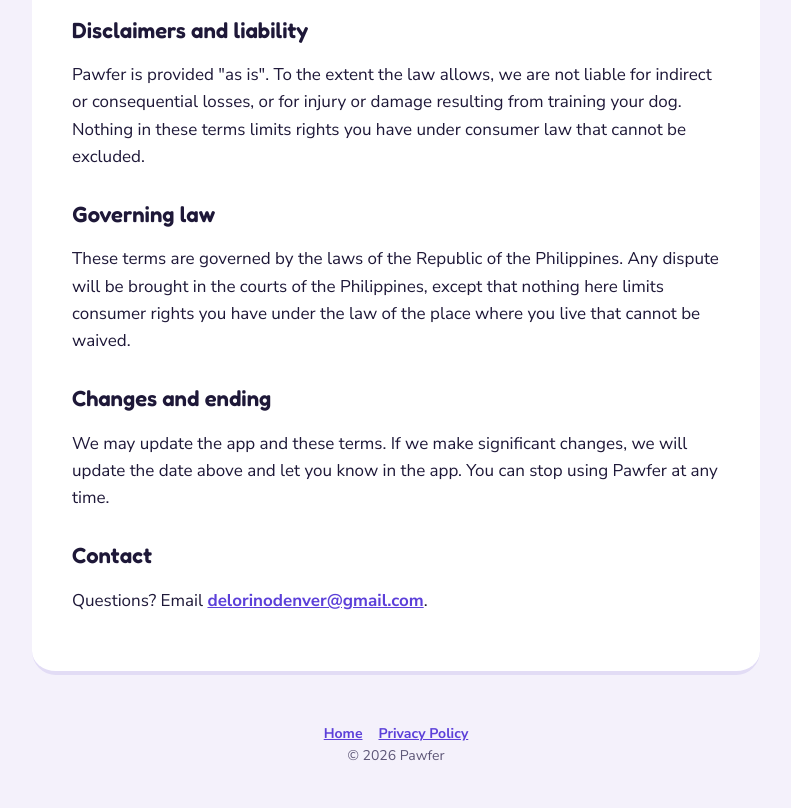
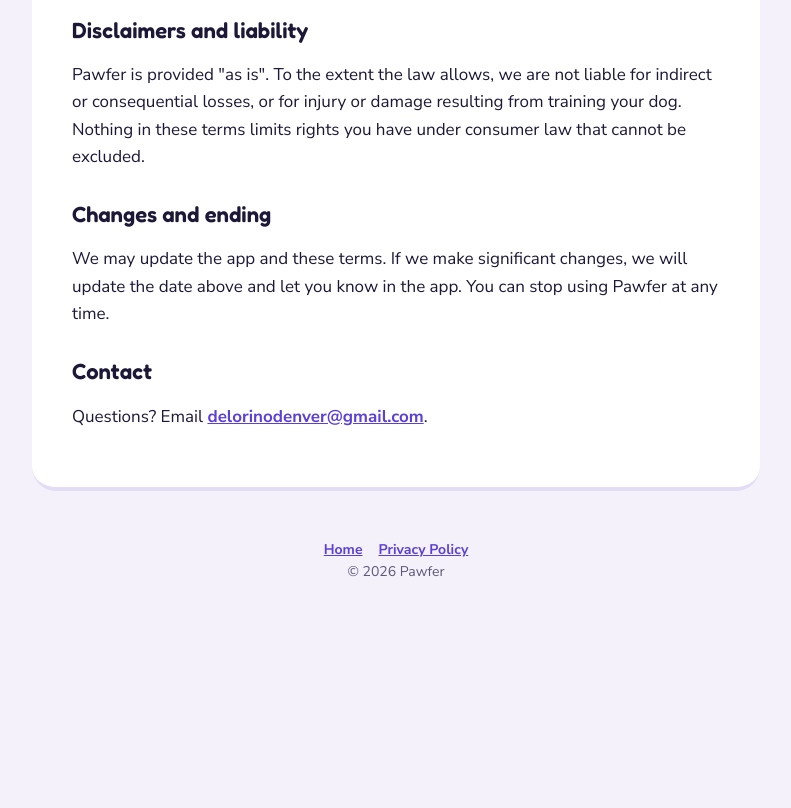
Before and after one commit to LeMiarino/pawfer-site, a plain HTML site: page terms.html in a window 1280 px wide. Shown: the part 1300-2108 px from the top of the page, without its empty margins (244-1035 px from the left). After the commit the page ends 1924 px from the top, so only its background shows below. Drawn offline with Linux system fonts and the light colour scheme.

Commit message:
Terms: remove governing-law section
Co-Authored-By: Claude Opus 5.5 <noreply@anthropic.com>

```diff
--- a/terms.html
+++ b/terms.html
@@ -47,9 +47,6 @@
       <h2>Disclaimers and liability</h2>
       <p>Pawfer is provided "as is". To the extent the law allows, we are not liable for indirect or consequential losses, or for injury or damage resulting from training your dog. Nothing in these terms limits rights you have under consumer law that cannot be excluded.</p>
 
-      <h2>Governing law</h2>
-      <p>These terms are governed by the laws of the Republic of the Philippines. Any dispute will be brought in the courts of the Philippines, except that nothing here limits consumer rights you have under the law of the place where you live that cannot be waived.</p>
-
       <h2>Changes and ending</h2>
       <p>We may update the app and these terms. If we make significant changes, we will update the date above and let you know in the app. You can stop using Pawfer at any time.</p>
 
```
